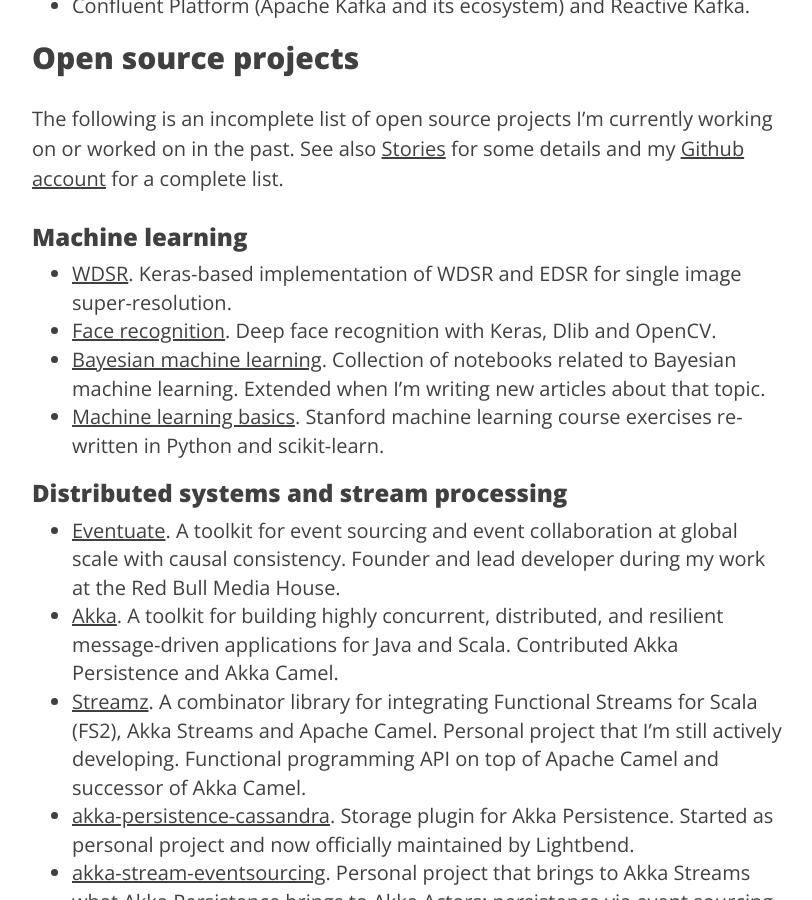
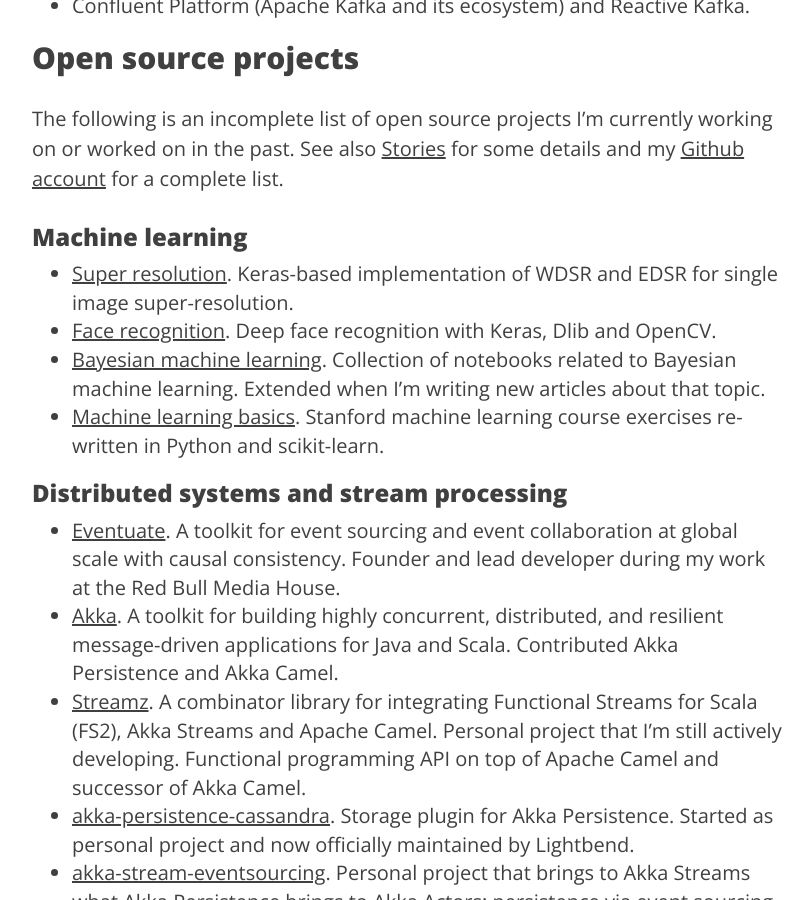
Before and after one commit to krasserm/krasserm.github.io, a Jekyll site: the page built from resume.md, in a window 1280 px wide and 900 px high, scrolled down 4420 px. Shown: the whole window, without its empty margins (233-1045 px from the left). Built offline with Jekyll 4.4.1, drawn with Linux system fonts in a browser that asks for light colours.

Commit message:
Update project link

```diff
--- a/resume.md
+++ b/resume.md
@@ -145,7 +145,8 @@
 
 ### Machine learning
 
-- [WDSR](https://github.com/krasserm/wdsr). Keras-based implementation of WDSR and EDSR for single image super-resolution.
+- [Super resolution](https://github.com/krasserm/super-resolution). Keras-based implementation of WDSR and EDSR for single
+  image super-resolution.
 - [Face recognition](https://github.com/krasserm/face-recognition). Deep face recognition with Keras, Dlib and OpenCV.
 - [Bayesian machine learning](https://github.com/krasserm/bayesian-machine-learning). Collection of notebooks related to
 Bayesian machine learning. Extended when I'm writing new articles about that topic.
```
